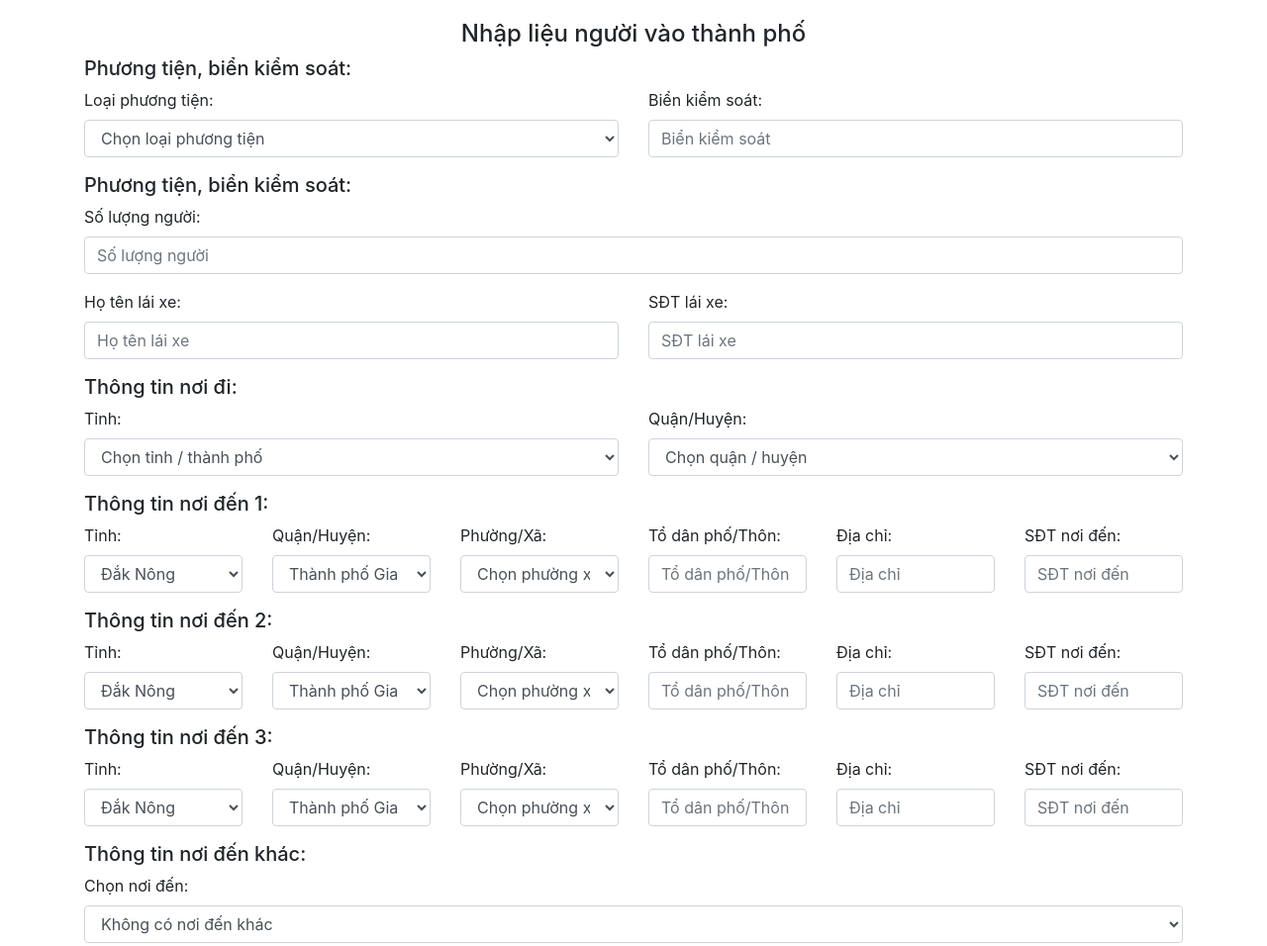
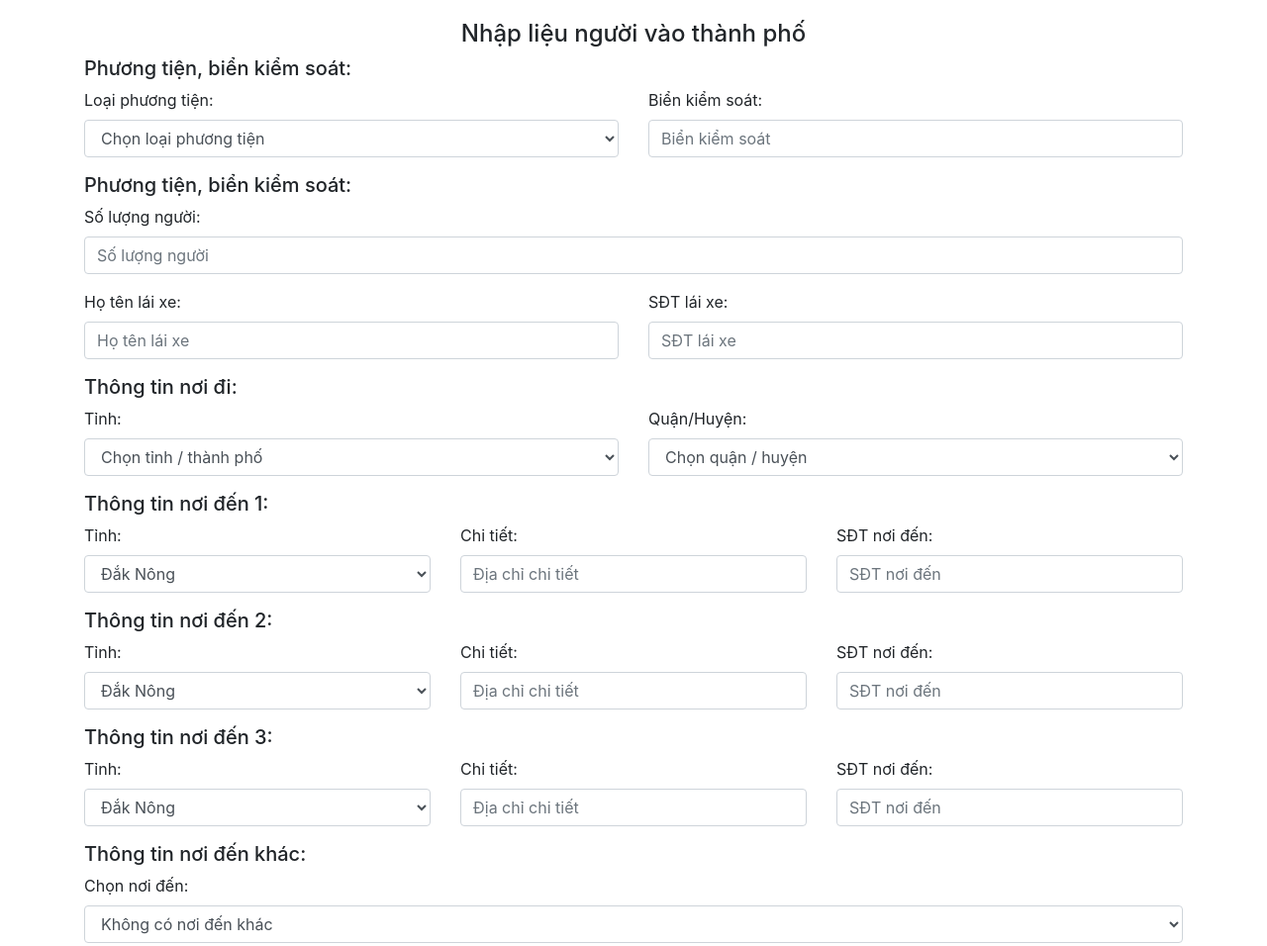
Before and after one commit to khoa1997hn/html-web-khaibaoyte, a plain HTML site: page into_city.html in a window 1280 px wide. Shown: the top 956 px of the page at 99% size. Drawn offline with nearby package versions, Linux system fonts and the light colour scheme.

Commit message:
Update into_city.html

```diff
--- a/into_city.html
+++ b/into_city.html
@@ -46,7 +46,7 @@
                           <option>Ô tô tải</option>
                           <option>Ô tô đầu kéo kéo sơ mi rơ moóc</option>
                           <option>Ô tô kéo</option>
-                          <option>Khác</option>
+                          <option>Phương tiện khác</option>
                         </select>
                     </div>
                 </div>
@@ -104,7 +104,7 @@
                 <div class="col-12">
                     <h5>Thông tin nơi đến 1:</h5>
                 </div>
-                <div class="col-6 col-md-2">
+                <div class="col-6 col-md-4">
                     <div class="form-group">
                         <label>Tỉnh:</label>
                         <select class="form-control">
@@ -112,35 +112,13 @@
                         </select>
                     </div>
                 </div>
-                <div class="col-6 col-md-2">
+                <div class="col-6 col-md-4">
                     <div class="form-group">
-                        <label>Quận/Huyện:</label>
-                        <select class="form-control">
-                            <option value="">Thành phố Gia nghĩa</option>
-                        </select>
+                        <label>Chi tiết:</label>
+                        <input type="text" class="form-control" placeholder="Địa chỉ chi tiết">
                     </div>
                 </div>
-                <div class="col-6 col-md-2">
-                    <div class="form-group">
-                        <label>Phường/Xã:</label>
-                        <select class="form-control">
-                            <option value="">Chọn phường xã</option>
-                        </select>
-                    </div>
-                </div>
-                <div class="col-6 col-md-2">
-                    <div class="form-group">
-                        <label>Tổ dân phố/Thôn:</label>
-                        <input type="text" class="form-control" placeholder="Tổ dân phố/Thôn">
-                    </div>
-                </div>
-                <div class="col-6 col-md-2">
-                    <div class="form-group">
-                        <label>Địa chỉ:</label>
-                        <input type="text" class="form-control" placeholder="Địa chỉ">
-                    </div>
-                </div>
-                <div class="col-6 col-md-2">
+                <div class="col-6 col-md-4">
                     <div class="form-group">
                         <label>SĐT nơi đến:</label>
                         <input type="text" class="form-control" placeholder="SĐT nơi đến">
@@ -151,7 +129,7 @@
                 <div class="col-12">
                     <h5>Thông tin nơi đến 2:</h5>
                 </div>
-                <div class="col-6 col-md-2">
+                <div class="col-6 col-md-4">
                     <div class="form-group">
                         <label>Tỉnh:</label>
                         <select class="form-control">
@@ -159,35 +137,13 @@
                         </select>
                     </div>
                 </div>
-                <div class="col-6 col-md-2">
+                <div class="col-6 col-md-4">
                     <div class="form-group">
-                        <label>Quận/Huyện:</label>
-                        <select class="form-control">
-                            <option value="">Thành phố Gia nghĩa</option>
-                        </select>
+                        <label>Chi tiết:</label>
+                        <input type="text" class="form-control" placeholder="Địa chỉ chi tiết">
                     </div>
                 </div>
-                <div class="col-6 col-md-2">
-                    <div class="form-group">
-                        <label>Phường/Xã:</label>
-                        <select class="form-control">
-                            <option value="">Chọn phường xã</option>
-                        </select>
-                    </div>
-                </div>
-                <div class="col-6 col-md-2">
-                    <div class="form-group">
-                        <label>Tổ dân phố/Thôn:</label>
-                        <input type="text" class="form-control" placeholder="Tổ dân phố/Thôn">
-                    </div>
-                </div>
-                <div class="col-6 col-md-2">
-                    <div class="form-group">
-                        <label>Địa chỉ:</label>
-                        <input type="text" class="form-control" placeholder="Địa chỉ">
-                    </div>
-                </div>
-                <div class="col-6 col-md-2">
+                <div class="col-6 col-md-4">
                     <div class="form-group">
                         <label>SĐT nơi đến:</label>
                         <input type="text" class="form-control" placeholder="SĐT nơi đến">
@@ -198,7 +154,7 @@
                 <div class="col-12">
                     <h5>Thông tin nơi đến 3:</h5>
                 </div>
-                <div class="col-6 col-md-2">
+                <div class="col-6 col-md-4">
                     <div class="form-group">
                         <label>Tỉnh:</label>
                         <select class="form-control">
@@ -206,35 +162,13 @@
                         </select>
                     </div>
                 </div>
-                <div class="col-6 col-md-2">
+                <div class="col-6 col-md-4">
                     <div class="form-group">
-                        <label>Quận/Huyện:</label>
-                        <select class="form-control">
-                            <option value="">Thành phố Gia nghĩa</option>
-                        </select>
+                        <label>Chi tiết:</label>
+                        <input type="text" class="form-control" placeholder="Địa chỉ chi tiết">
                     </div>
                 </div>
-                <div class="col-6 col-md-2">
-                    <div class="form-group">
-                        <label>Phường/Xã:</label>
-                        <select class="form-control">
-                            <option value="">Chọn phường xã</option>
-                        </select>
-                    </div>
-                </div>
-                <div class="col-6 col-md-2">
-                    <div class="form-group">
-                        <label>Tổ dân phố/Thôn:</label>
-                        <input type="text" class="form-control" placeholder="Tổ dân phố/Thôn">
-                    </div>
-                </div>
-                <div class="col-6 col-md-2">
-                    <div class="form-group">
-                        <label>Địa chỉ:</label>
-                        <input type="text" class="form-control" placeholder="Địa chỉ">
-                    </div>
-                </div>
-                <div class="col-6 col-md-2">
+                <div class="col-6 col-md-4">
                     <div class="form-group">
                         <label>SĐT nơi đến:</label>
                         <input type="text" class="form-control" placeholder="SĐT nơi đến">
@@ -301,7 +235,7 @@
                                               <option>Thiếu giấy tờ cần thiết</option>
                                               <option>Thông tin khai báo sai</option>
                                               <option>Giấy tờ hết hiệu lực</option>
-                                              <option value="4">Khác</option>
+                                              <option value="4">Lý do khác</option>
                                             </select>
                                         </div>
                                     </div>
```
